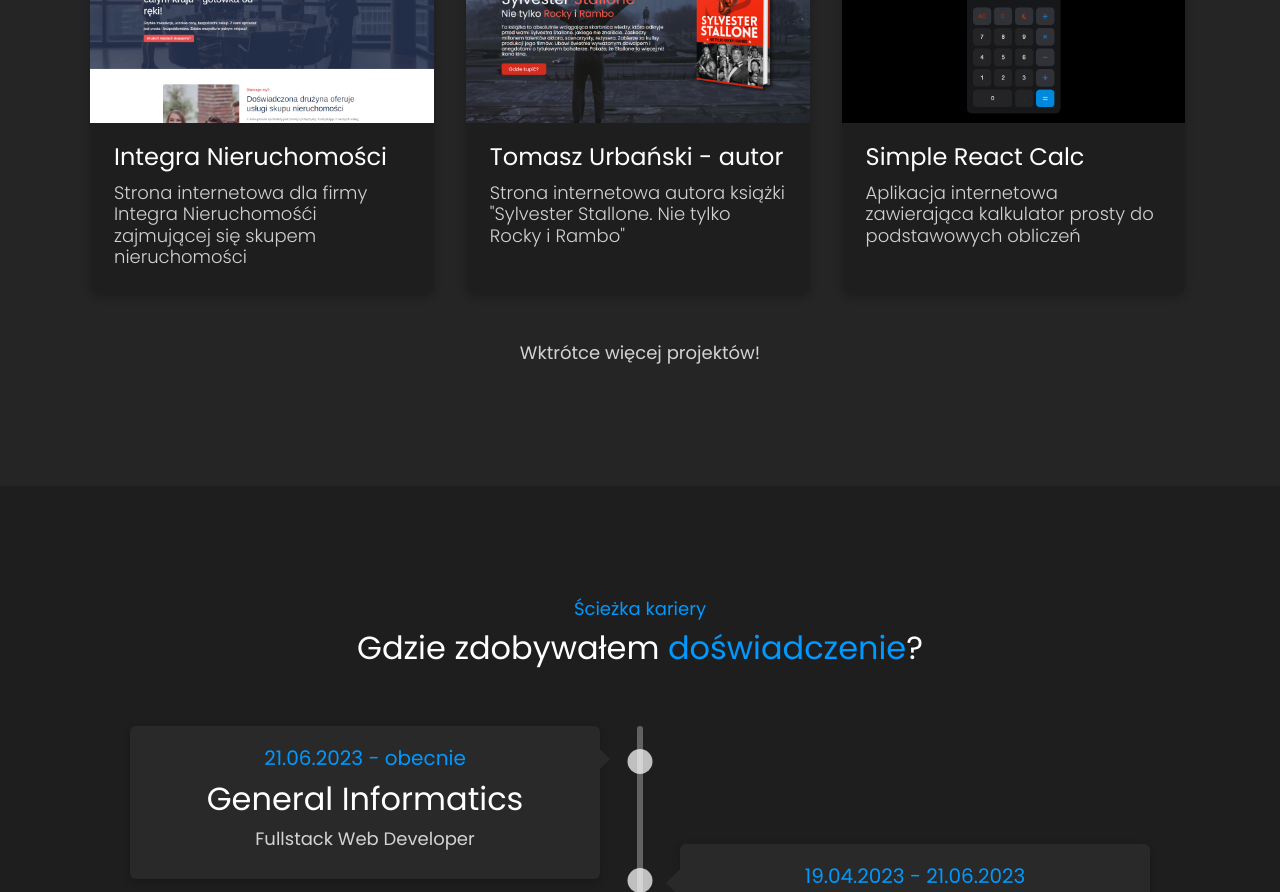
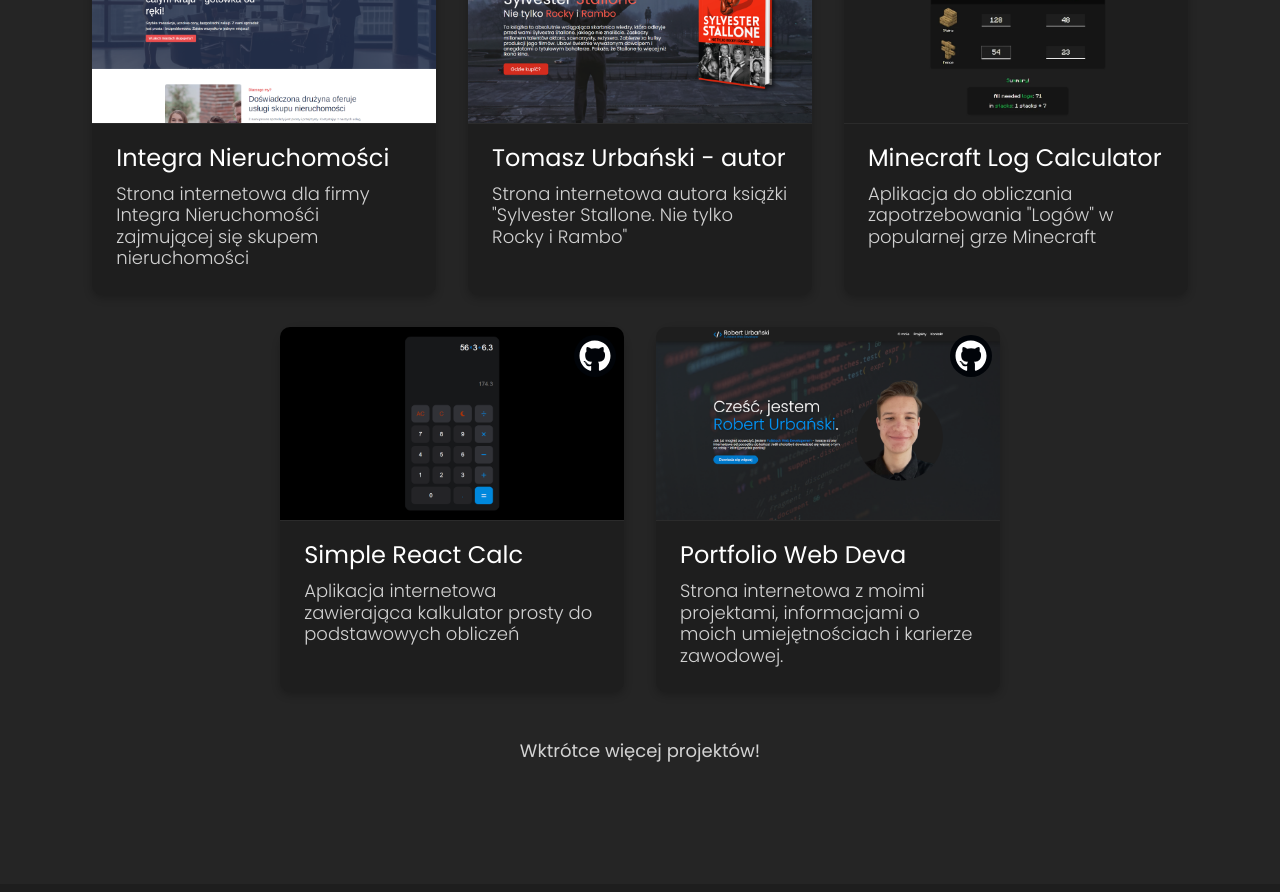
Before and after one commit to r-urbanski/portfolio, a React (Create React App) app: page / in a window 1280 px wide. Shown: the part 2340-3232 px from the top of the page. Built offline with nearby package versions, Linux system fonts and the light colour scheme; the HTML template or start-up script is replaced by a standard one.

Commit message:
Added project and modified menu
- Added Minecraft Log Calculator
- Modified Menu feature: If <a> has been clicked then menu is closing itself

```diff
--- a/src/Modules/Projects/_projects.scss
+++ b/src/Modules/Projects/_projects.scss
@@ -5,6 +5,7 @@
         display: flex;
         flex-wrap: wrap;
         align-items: stretch;
+        justify-content: center;
         gap: 2rem;
 
         article.project {
@@ -51,7 +52,7 @@
             a.img-wrapper {
                 overflow: hidden;
                 border-radius: 10px 10px 0 0;
-
+                border-bottom: 1px solid lighten(#1e1e1e, 5%);
                 img {
                     transition: scale 0.3s cubic-bezier(0.39, 0.575, 0.565, 1);
                     object-fit: cover;
@@ -90,6 +91,14 @@
 
                 &:nth-of-type(3) {
                     transition-delay: 0.6s;
+                }
+
+                &:nth-of-type(4) {
+                    transition-delay: 0.8s;
+                }
+
+                &:nth-of-type(5) {
+                    transition-delay: 1s;
                 }
             }
         }
@@ -136,7 +145,7 @@
                 width: calc(50% - 1rem);
 
                 &:first-child {
-                    width: 50%;
+                    width: 60%;
                 }
             }
         }
--- a/src/Modules/Projects/index.jsx
+++ b/src/Modules/Projects/index.jsx
@@ -3,7 +3,9 @@
 
 import Integra from '../../assets/images/projects/integra.webp'
 import TomaszUrbanski from '../../assets/images/projects/tomasz-urbanski.png'
+import McLogCalc from '../../assets/images/projects/mc-log-calc.webp'
 import Calc from '../../assets/images/projects/calc.webp'
+import Portfolio from '../../assets/images/projects/portfolio.webp'
 
 import { FaGithub } from 'react-icons/fa6'
 
@@ -54,9 +56,23 @@
             github: null,
         },
         {
+            img: McLogCalc,
+            title: 'Minecraft Log Calculator',
+            text: 'Aplikacja do obliczania zapotrzebowania "Logów" w popularnej grze Minecraft',
+            url: '/projekty/minecraft-log-calculator',
+            githuB: 'https://github.com/r-urbanski/minecraft-log-calculator',
+        },
+        {
             img: Calc,
             title: 'Simple React Calc',
             text: 'Aplikacja internetowa zawierająca kalkulator prosty do podstawowych obliczeń',
+            url: '/projekty/simple-react-calc/',
+            github: 'https://github.com/r-urbanski/simple-react-calc',
+        },
+        {
+            img: Portfolio,
+            title: 'Portfolio Web Deva',
+            text: 'Strona internetowa z moimi projektami, informacjami o moich umiejętnościach i karierze zawodowej.',
             url: '/projekty/simple-react-calc/',
             github: 'https://github.com/r-urbanski/simple-react-calc',
         },
--- a/src/components/Header/index.jsx
+++ b/src/components/Header/index.jsx
@@ -51,6 +51,12 @@
         }, 200)
     }
 
+    const hideMenu = () => {
+        setMenuShow(false)
+        setMenuIconShow(false)
+        document.body.removeAttribute('style')
+    }
+
     return (
         <header id='header'>
             <div className='module'>
@@ -72,7 +78,7 @@
                     <ul>
                         {links.map(({ name, href }, index) => (
                             <li key={index}>
-                                <a className='link' href={href}>
+                                <a className='link' href={href} onClick={hideMenu}>
                                     {name}
                                 </a>
                             </li>
```
Also changed, not shown: src/assets/images/projects/mc-log-calc.webp (added).
